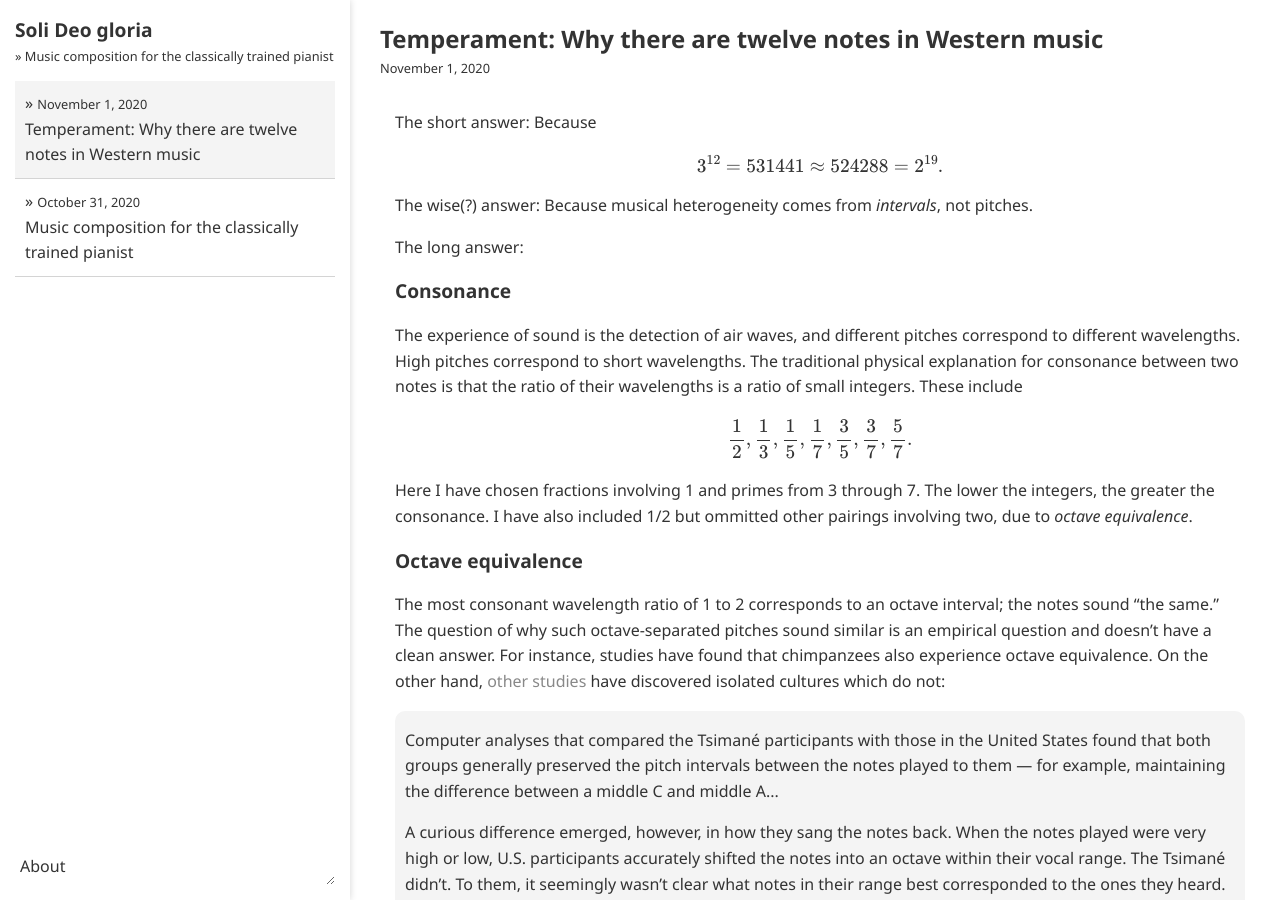
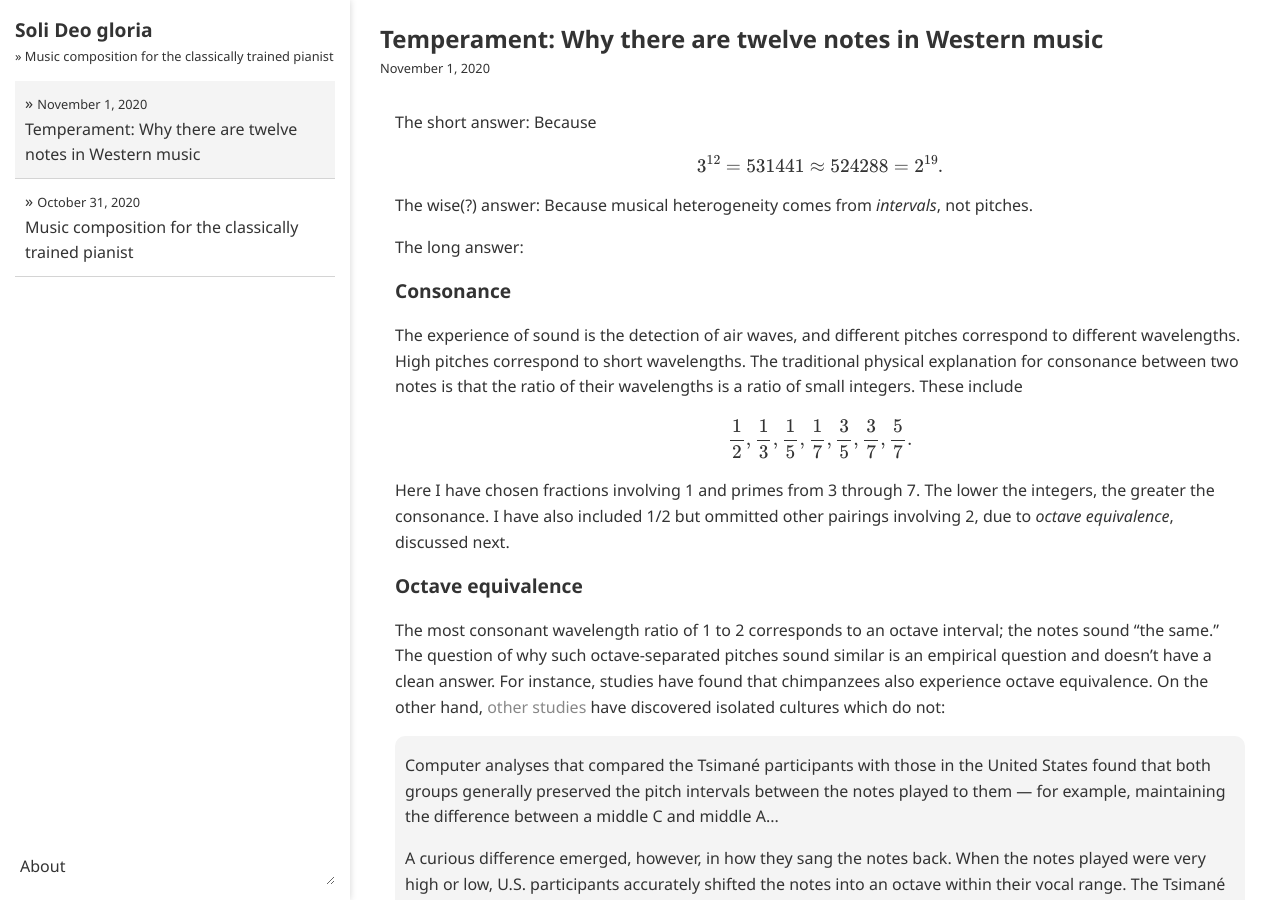
Before and after one commit to ansyblenetwork/sdg, a Jekyll site: the page built from _posts/2020-11-01-temperament-why-there-are-twelve-notes.md, in a window 1280 px wide and 900 px high. Built offline with Jekyll 4.4.1, drawn with Linux system fonts in a browser that asks for light colours; formulas are drawn with MathJax 3.

Commit message:
Update 2020-11-01-temperament-why-there-are-twelve-notes.md

```diff
--- a/_posts/2020-11-01-temperament-why-there-are-twelve-notes.md
+++ b/_posts/2020-11-01-temperament-why-there-are-twelve-notes.md
@@ -16,7 +16,7 @@
 
 $$\frac{1}{2}, \frac{1}{3}, \frac{1}{5}, \frac{1}{7}, \frac{3}{5}, \frac{3}{7}, \frac{5}{7}.$$
 
-Here I have chosen fractions involving 1 and primes from 3 through 7. The lower the integers, the greater the consonance. I have also included 1/2 but ommitted other pairings involving two, due to _octave equivalence_.
+Here I have chosen fractions involving 1 and primes from 3 through 7. The lower the integers, the greater the consonance. I have also included 1/2 but ommitted other pairings involving 2, due to _octave equivalence_, discussed next.
 
 ### Octave equivalence
 
```
